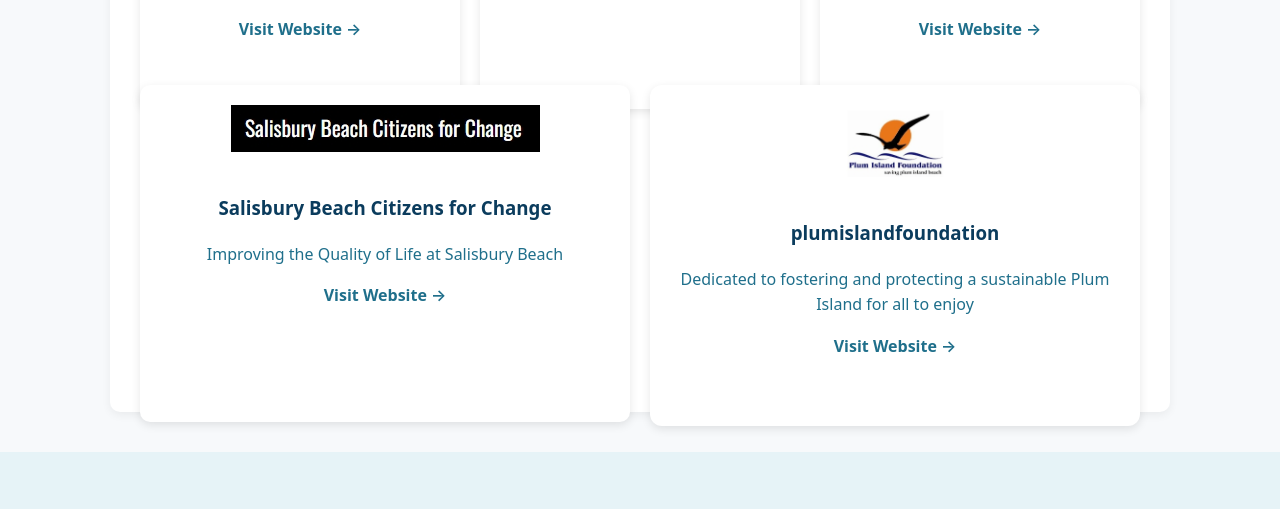
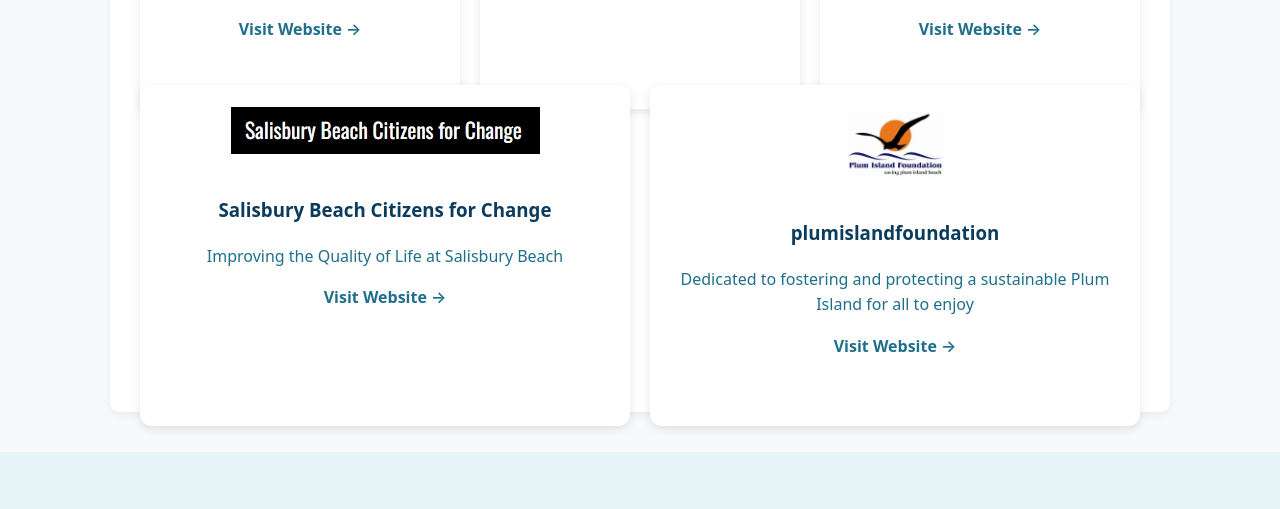
Before and after one commit to MAMRBAGOV/mamrba.gov, a Jekyll site: the page built from partners.md, in a window 1280 px wide. Shown: the part 2146-2655 px from the top of the page. Built offline with Jekyll 4.4.1, drawn with Linux system fonts in a browser that asks for light colours.

Commit message:
Update partners.md

```diff
--- a/partners.md
+++ b/partners.md
@@ -113,7 +113,7 @@ The Merrimack River Beach Alliance works closely with regional, state, federal,
 
  <!-- SBCFC -->
   <a href="https://www.sbcfc.org/mission-statement" target="_blank" style="flex:1; min-width:260px; text-decoration:none;">
-    <div style="background:white; padding:20px; border-radius:10px; box-shadow:0 3px 10px rgba(0,0,0,.1); height:100%; text-align:center;">
+    <div style="background:white; padding:22px; border-radius:12px; box-shadow:0 3px 10px rgba(0,0,0,.1); height:100%; text-align:center;">
       <img src="/assets/images/sbcfc2-logo.png" style="max-height:70px; margin-bottom:15px;">
       <h3>Salisbury Beach Citizens for Change</h3>
       <p>Improving the Quality of Life at Salisbury Beach</p>
```
